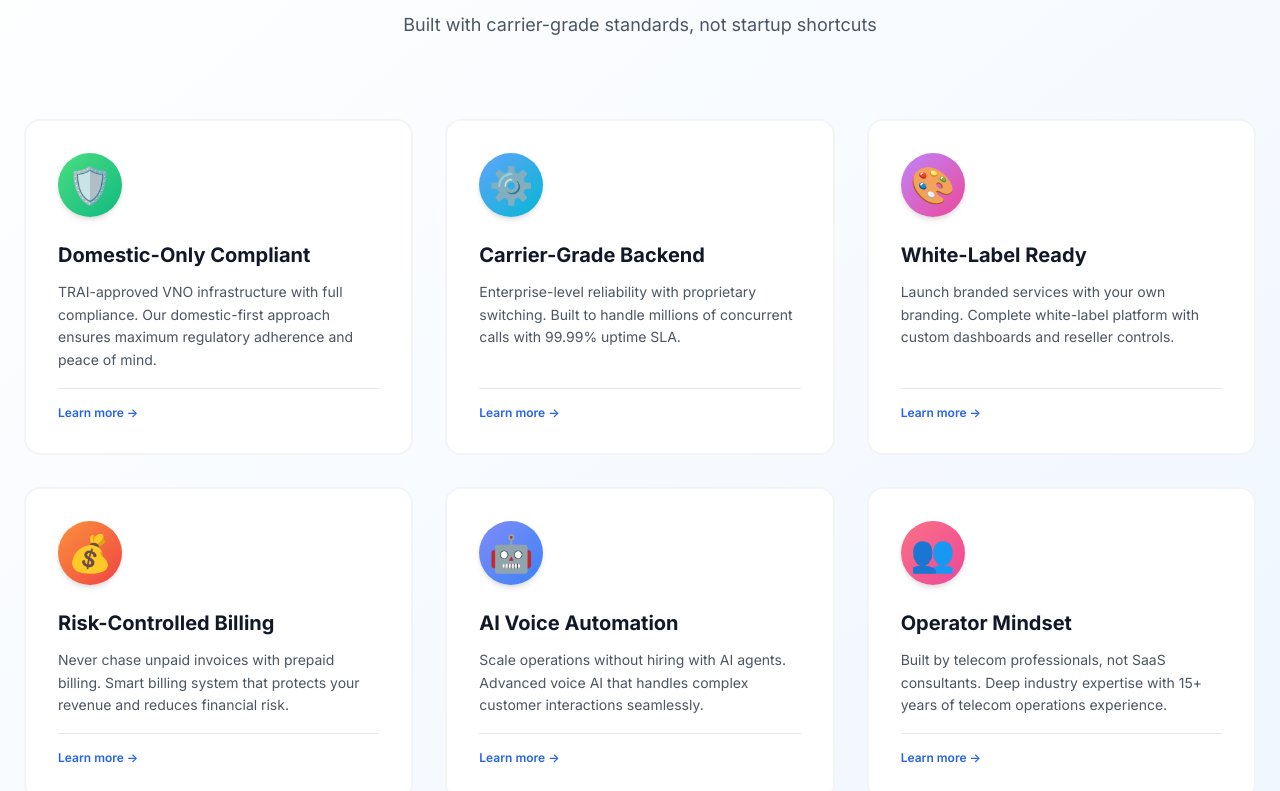
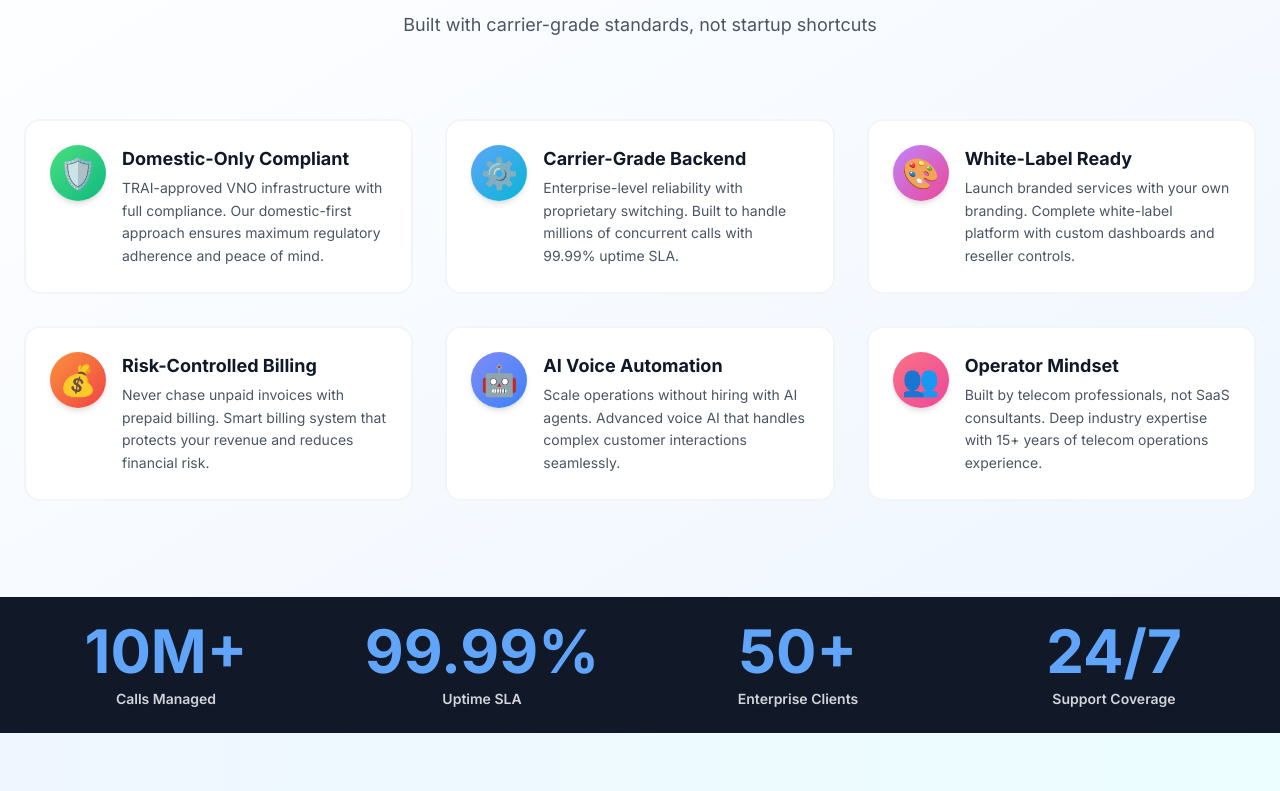
Before and after one commit to sonu28281/Callvia, a React (Vite) app: page / in a window 1280 px wide. Shown: the part 4029-4820 px from the top of the page. Built offline with nearby package versions, Linux system fonts and the light colour scheme.

Commit message:
Refactor: Update Why Choose cards to horizontal layout (icon left, content right)

```diff
--- a/src/pages/Home.jsx
+++ b/src/pages/Home.jsx
@@ -752,14 +752,13 @@ export function Home() {
                 style={{ animationDelay: `${index * 0.1}s` }}
               >
                 <div className={`absolute inset-0 bg-gradient-to-br ${benefit.color} rounded-2xl opacity-0 group-hover:opacity-20 transition-all duration-500 blur-xl`}></div>
-                <div className="relative bg-white p-8 rounded-2xl border-2 border-gray-100 group-hover:border-blue-300 group-hover:shadow-2xl transition-all duration-300 h-full flex flex-col bg-white">
-                  <div className={`benefit-icon w-16 h-16 bg-gradient-to-br ${benefit.color} rounded-full flex items-center justify-center text-4xl mb-6 group-hover:shadow-lg transition-all duration-300 shadow-md`}>
+                <div className="relative bg-white p-6 rounded-2xl border-2 border-gray-100 group-hover:border-blue-300 group-hover:shadow-2xl transition-all duration-300 h-full flex flex-row items-start gap-4 bg-white">
+                  <div className={`benefit-icon flex-shrink-0 w-14 h-14 bg-gradient-to-br ${benefit.color} rounded-full flex items-center justify-center text-3xl group-hover:shadow-lg transition-all duration-300 shadow-md`}>
                     {benefit.emoji}
                   </div>
-                  <h3 className="text-xl font-bold text-gray-900 mb-3 group-hover:text-blue-700 transition-colors">{benefit.title}</h3>
-                  <p className="text-gray-600 text-sm leading-relaxed flex-grow group-hover:text-gray-700 transition-colors">{benefit.description}</p>
-                  <div className="mt-4 pt-4 border-t border-gray-200 group-hover:border-blue-200 transition-colors">
-                    <p className="text-xs font-semibold text-blue-600 group-hover:text-blue-700">Learn more →</p>
+                  <div className="flex flex-col flex-grow min-w-0">
+                    <h3 className="text-lg font-bold text-gray-900 group-hover:text-blue-700 transition-colors">{benefit.title}</h3>
+                    <p className="text-gray-600 text-sm leading-relaxed flex-grow group-hover:text-gray-700 transition-colors mt-1">{benefit.description}</p>
                   </div>
                 </div>
               </div>
```
